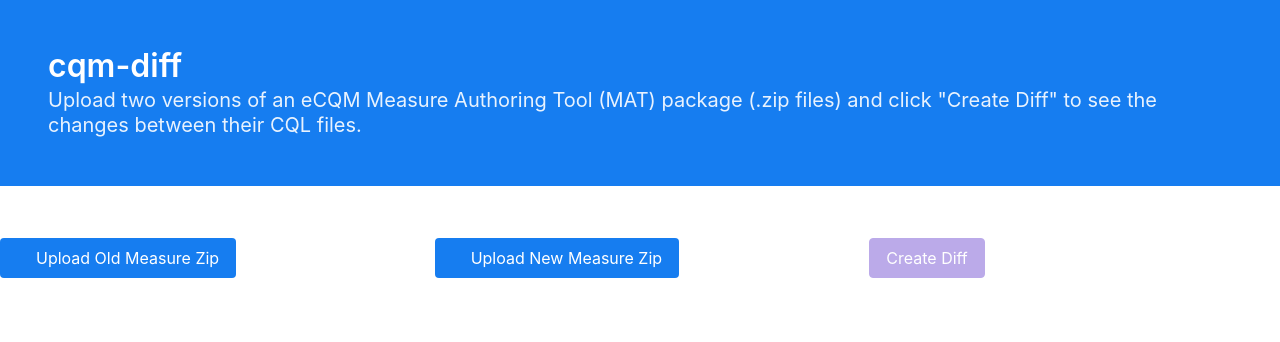
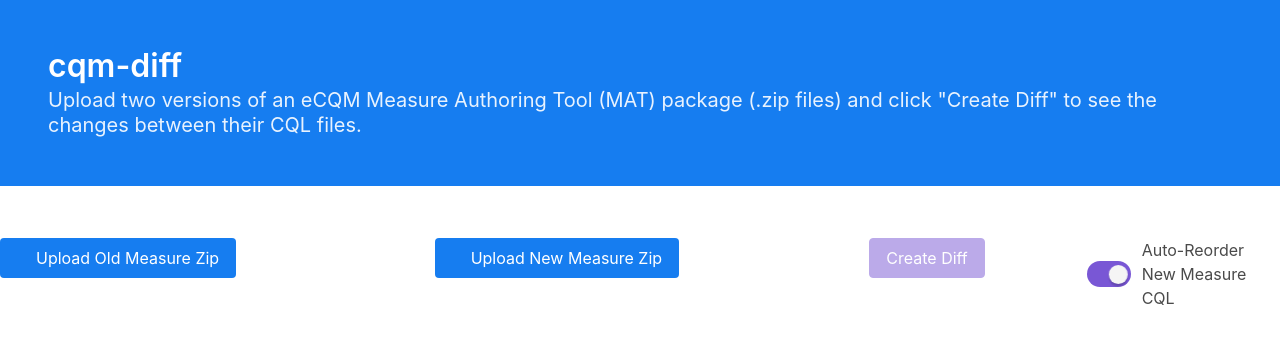
Before and after one commit to projecttacoma/cqm-diff, a Vue app: page / in a window 1280 px wide. Shown: the top 342 px of the page. Built offline with nearby package versions, Linux system fonts and the light colour scheme; what vue-html-to-paper would draw is missing.

Commit message:
Add switch to allow for not reordering new measure CQL

```diff
--- a/src/App.vue
+++ b/src/App.vue
@@ -45,18 +45,25 @@
               </div>
           </b-field>
         </div>
-        <div class="column is-one-third">
+        <div class="column is-one-sixth">
           <b-button :disabled="!filesSelected"
             id="createDiffBtn"
             class="is-primary"
           v-on:click.prevent="createDiff()">Create Diff
         </b-button>
+        </div>
+        <div class="column is-one-sixth">
+          <b-switch v-model="reorder"
+                  true-value="Auto-Reorder New Measure CQL"
+                  false-value="Do not reorder New Measure CQL">
+                  {{ reorder }}
+          </b-switch>
+        </div>
         <!-- <b-button :disabled="!diffCreated"
           class="primary"
           id="downloadDiffBtn"
           v-on:click.prevent="downloadDiff()">Download Diff
           </b-button> -->
-        </div>
         </div>
         <diff v-for="diff in diffs"
               v-bind:key="diff.oldFileName"
@@ -96,6 +103,7 @@ export default {
       newMeasureFile: null,
       diffs: [],
       diffCreated: false,
+      reorder: 'Auto-Reorder New Measure CQL',
     };
   },
   computed: {
@@ -236,7 +244,9 @@ export default {
           oldText = oldText.replace(/\t/g, '  ');
           newText = newText.replace(/\t/g, '  ');
 
-          newText = this.reorderNewLibrary(oldText, newText);
+          if (this.reorder === 'Auto-Reorder New Measure CQL') {
+            newText = this.reorderNewLibrary(oldText, newText);
+          }
 
           this.diffs.push({
             oldFileName,
```
